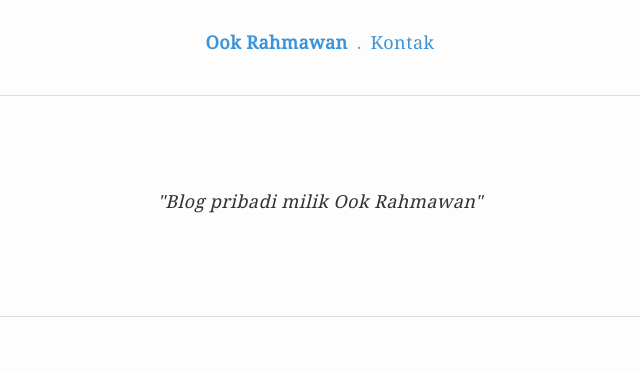
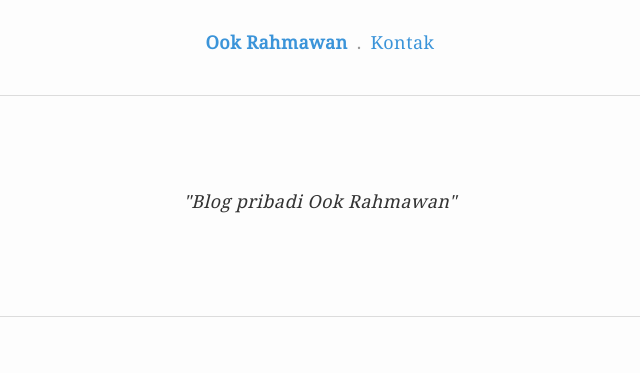
Before and after one commit to krhmwn/krhmwn.github.io, a Jekyll site: the page built from index.html, in a window 1280 px wide. Shown: the top 373 px of the page, without its empty margins (320-960 px from the left). Built offline with Jekyll 4.4.1, drawn with Linux system fonts in a browser that asks for light colours.

Commit message:
Update config v.2.4.12

```diff
--- a/_config.yml
+++ b/_config.yml
@@ -1,8 +1,7 @@
-description: Blog pribadi milik Ook Rahmawan
+description: Blog pribadi Ook Rahmawan
 permalink: /:title
 title: Ook Rahmawan
 name: Ook Rahmawan
-idname: OR
 compress_html:
   clippings: all
   comments: []
```
